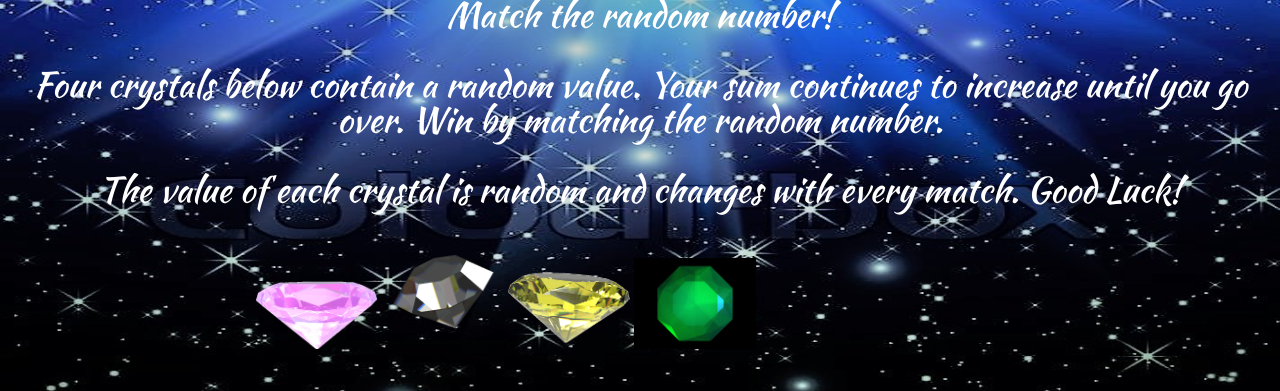
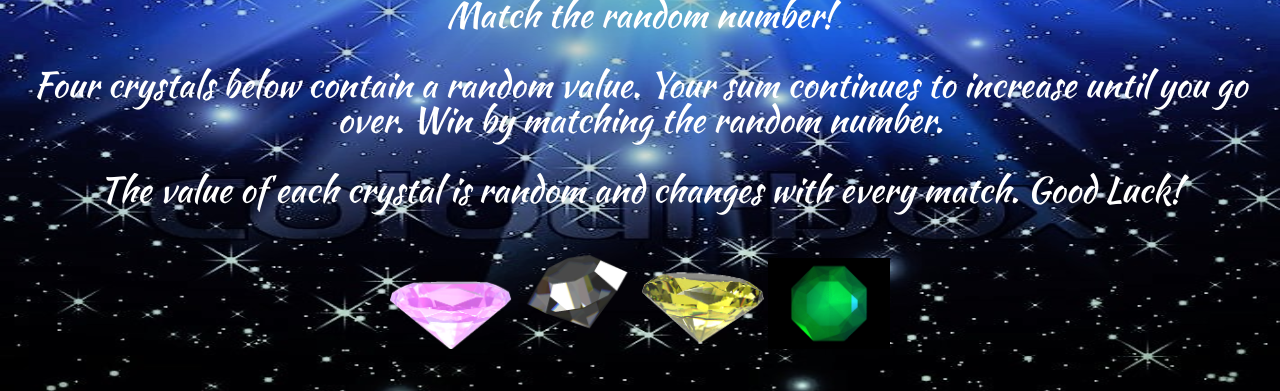
Before and after one commit to jok405/Crystal-collector, a plain HTML site: page index.html in a window 1280 px wide. Shown: the part 163-554 px from the top of the page. Drawn offline with nearby package versions, Linux system fonts and the light colour scheme.

Commit message:
aligning center gemstones

```diff
--- a/index.html
+++ b/index.html
@@ -19,7 +19,7 @@
 
 	<!--Gif icon declaration-->
 
-				<div id="images">
+				<div id="images" align="center">
 					<img src="amethyst.gif" id="amethyst" class="crystal">
 					<img src="diamond.gif" id="diamond" class="crystal">
 					<img src="yellow_diamond.gif" id="yellow_diamond" class="crystal">
```
